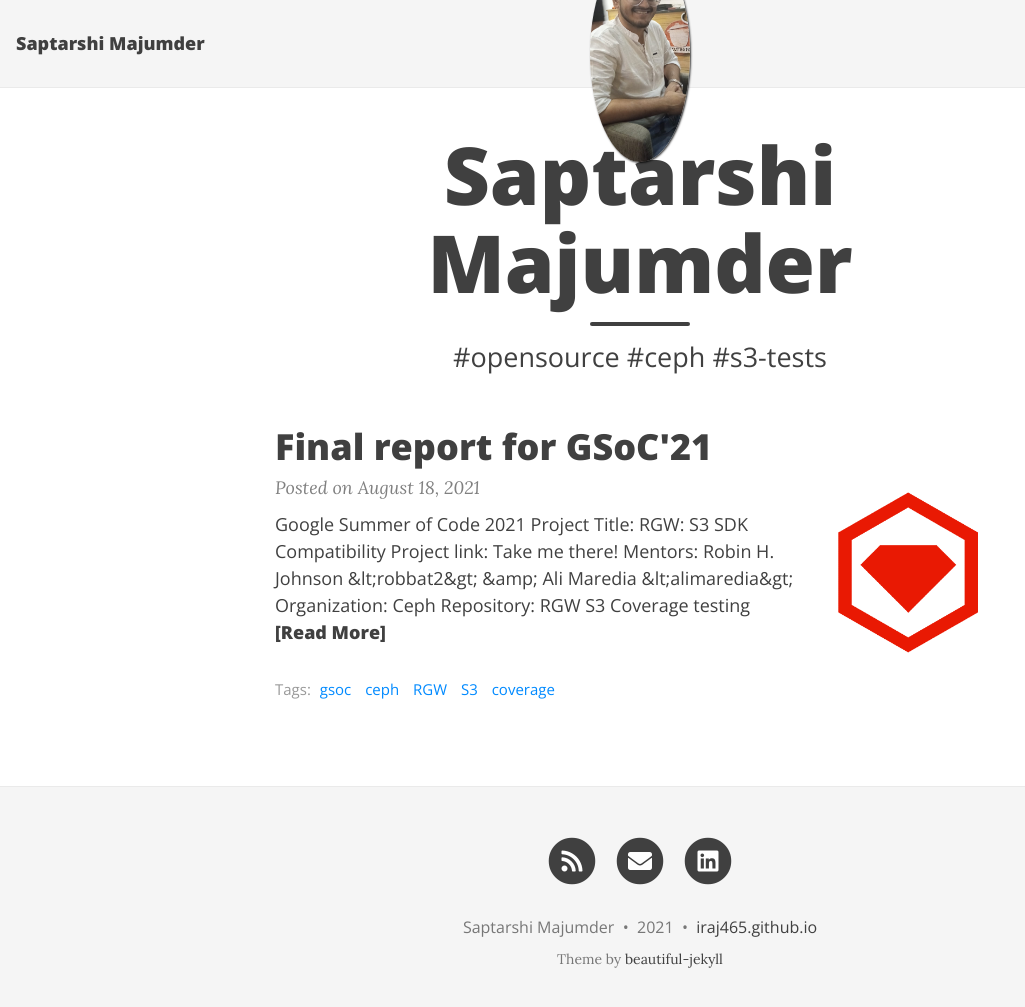
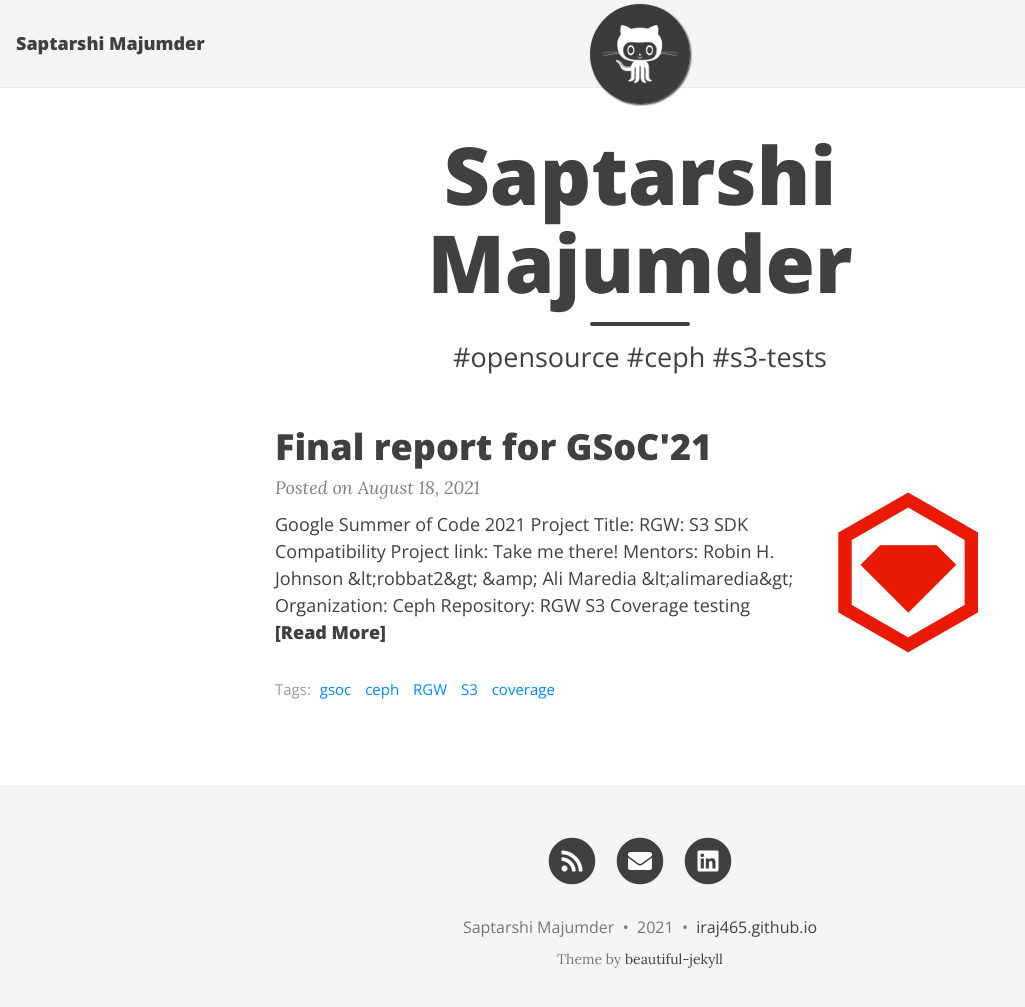
Before and after one commit to iraj465/iraj465.github.io, a Jekyll site: the page built from index.html, in a window 1280 px wide and 1020 px high. Shown: the top 1007 px of the window, without its empty margins (0-1025 px from the left). Built offline with Jekyll 4.4.1, drawn with Linux system fonts in a browser that asks for light colours; nearby versions of some CDN libraries; the list of posts is cut into pages by our own code.

Commit message:
Update _config.yml

```diff
--- a/_config.yml
+++ b/_config.yml
@@ -20,7 +20,7 @@
 
 # Image to show in the navigation bar - works best with a square image
 # Remove this parameter if you don't want an image in the navbar
-avatar: "/assets/img/avatar-icon.jpeg"
+avatar: "/assets/img/avatar-icon.png"
 
 # By default, the image is cut into a circle. You can disable this behaviour by setting 'round-avatar: false'
 round-avatar: true
```
